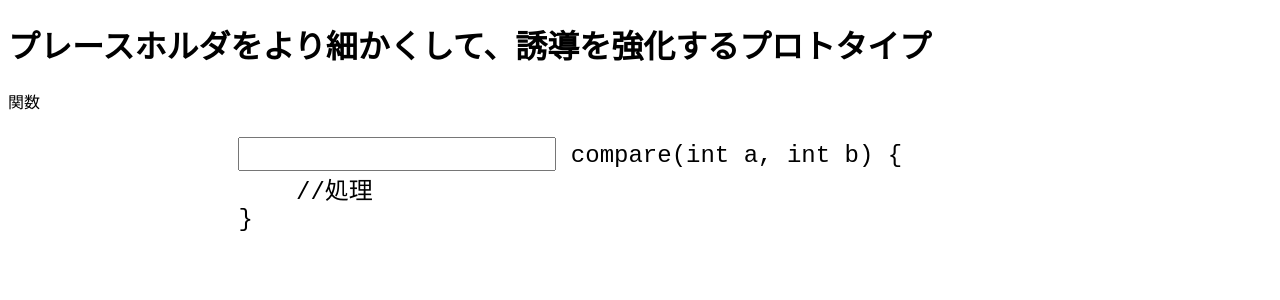
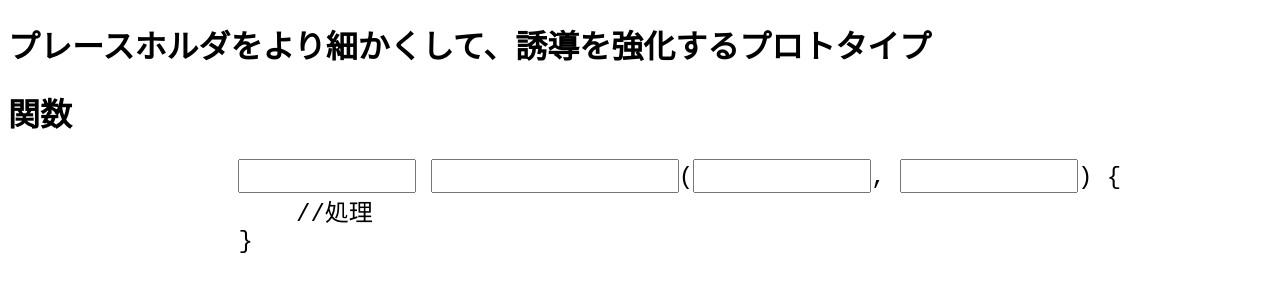
Before and after one commit to KHashimoto3/PLS_FRONT, a Vue app in the folder slice_place_proto/: page / in a window 1280 px wide. Shown: the top 300 px of the page. Built offline with nearby package versions, Linux system fonts and the light colour scheme.

Commit message:
ヘッダとinputのサイズを調整し、inputを追加した。

```diff
--- a/slice_place_proto/src/components/funcSlice.vue
+++ b/slice_place_proto/src/components/funcSlice.vue
@@ -1,9 +1,9 @@
 <template>
   <div class="funcSliceArea">
-    関数
+    <h1>関数</h1>
     <div class="codeArea">
       <pre>
-                <input type="text"> compare(int a, int b) {
+                <input type="text" size="10"> <input type="text" size="15">(<input type="text" size="10">, <input type="text" size="10">) {
                     //処理
                 }
         </pre>
```
